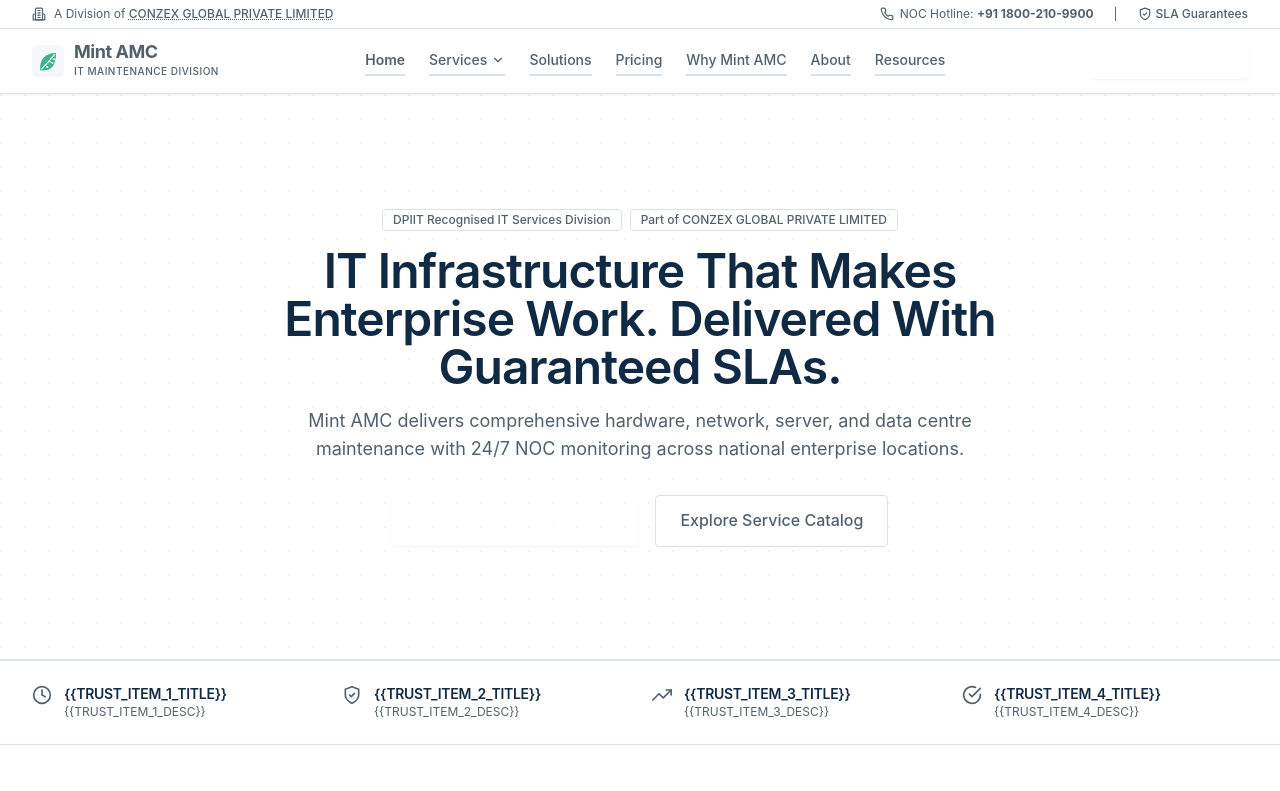
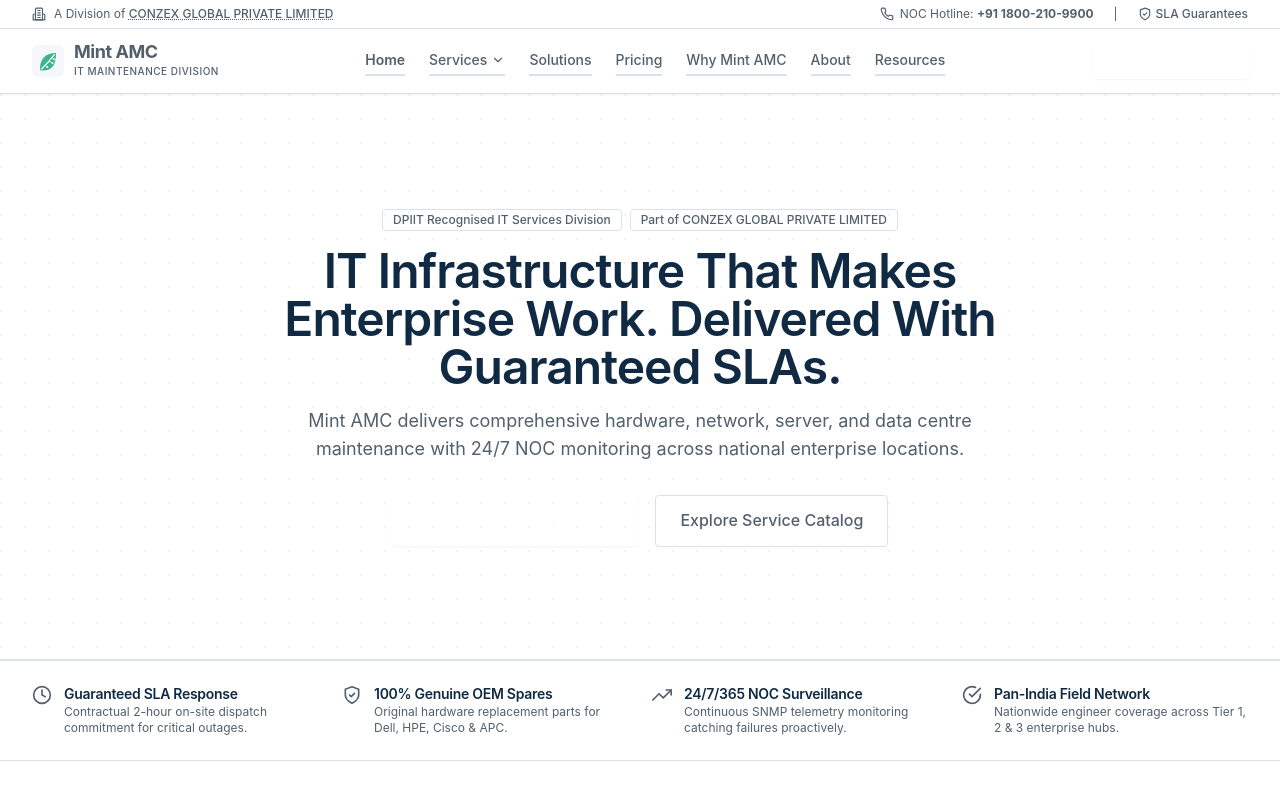
Before and after one commit to conzex/Mint-AMC, a Next.js app: page / in a window 1280 px wide. Shown: the top 791 px of the page. Built offline with nearby package versions, Linux system fonts and the light colour scheme.

Commit message:
Fix TrustBar placeholder tokens and add suppressHydrationWarning to RootLayout

```diff
--- a/src/app/contact/page.tsx
+++ b/src/app/contact/page.tsx
@@ -67,7 +67,7 @@
                             value={formData.name}
                             onChange={(e) => setFormData({ ...formData, name: e.target.value })}
                             className="w-full px-3 py-2 text-xs border border-border-gray rounded focus:border-tech-blue focus:outline-none"
-                            placeholder="e.g. {{CONTACT_FORM_NAME_LABEL}}"
+                            placeholder="e.g. Rajesh Malhotra"
                           />
                         </div>
 
@@ -81,7 +81,7 @@
                             value={formData.email}
                             onChange={(e) => setFormData({ ...formData, email: e.target.value })}
                             className="w-full px-3 py-2 text-xs border border-border-gray rounded focus:border-tech-blue focus:outline-none"
-                            placeholder="e.g. {{CONTACT_FORM_EMAIL_LABEL}}"
+                            placeholder="e.g. rajesh@vanguard.com"
                           />
                         </div>
                       </div>
@@ -97,7 +97,7 @@
                             value={formData.phone}
                             onChange={(e) => setFormData({ ...formData, phone: e.target.value })}
                             className="w-full px-3 py-2 text-xs border border-border-gray rounded focus:border-tech-blue focus:outline-none"
-                            placeholder="e.g. {{CONTACT_FORM_PHONE_LABEL}}"
+                            placeholder="e.g. +91 98765-43210"
                           />
                         </div>
 
@@ -111,7 +111,7 @@
                             value={formData.company}
                             onChange={(e) => setFormData({ ...formData, company: e.target.value })}
                             className="w-full px-3 py-2 text-xs border border-border-gray rounded focus:border-tech-blue focus:outline-none"
-                            placeholder="e.g. {{CONTACT_FORM_COMPANY_LABEL}}"
+                            placeholder="e.g. Vanguard Logistics & Supply Chain"
                           />
                         </div>
                       </div>
--- a/src/app/layout.tsx
+++ b/src/app/layout.tsx
@@ -48,14 +48,14 @@
   children: React.ReactNode;
 }>) {
   return (
-    <html lang="en">
+    <html lang="en" suppressHydrationWarning>
       <head>
         <script
           type="application/ld+json"
           dangerouslySetInnerHTML={{ __html: JSON.stringify(jsonLd) }}
         />
       </head>
-      <body className="min-h-screen flex flex-col bg-white text-slate-text antialiased">
+      <body className="min-h-screen flex flex-col bg-white text-slate-text antialiased" suppressHydrationWarning>
         <Navigation />
         <main className="flex-1">{children}</main>
         <Footer />
--- a/src/components/ui/TrustBar.tsx
+++ b/src/components/ui/TrustBar.tsx
@@ -6,23 +6,23 @@
   const highlights = [
     {
       icon: <ClockSymbol className="w-5 h-5 text-tech-blue shrink-0" />,
-      title: '{{TRUST_ITEM_1_TITLE}}',
-      description: '{{TRUST_ITEM_1_DESC}}',
+      title: 'Guaranteed SLA Response',
+      description: 'Contractual 2-hour on-site dispatch commitment for critical outages.',
     },
     {
       icon: <ShieldCheckSymbol className="w-5 h-5 text-mint-green shrink-0" />,
-      title: '{{TRUST_ITEM_2_TITLE}}',
-      description: '{{TRUST_ITEM_2_DESC}}',
+      title: '100% Genuine OEM Spares',
+      description: 'Original hardware replacement parts for Dell, HPE, Cisco & APC.',
     },
     {
       icon: <ChartUptrendSymbol className="w-5 h-5 text-tech-blue shrink-0" />,
-      title: '{{TRUST_ITEM_3_TITLE}}',
-      description: '{{TRUST_ITEM_3_DESC}}',
+      title: '24/7/365 NOC Surveillance',
+      description: 'Continuous SNMP telemetry monitoring catching failures proactively.',
     },
     {
       icon: <CheckmarkCircleSymbol className="w-5 h-5 text-mint-green shrink-0" />,
-      title: '{{TRUST_ITEM_4_TITLE}}',
-      description: '{{TRUST_ITEM_4_DESC}}',
+      title: 'Pan-India Field Network',
+      description: 'Nationwide engineer coverage across Tier 1, 2 & 3 enterprise hubs.',
     },
   ];
 
```
